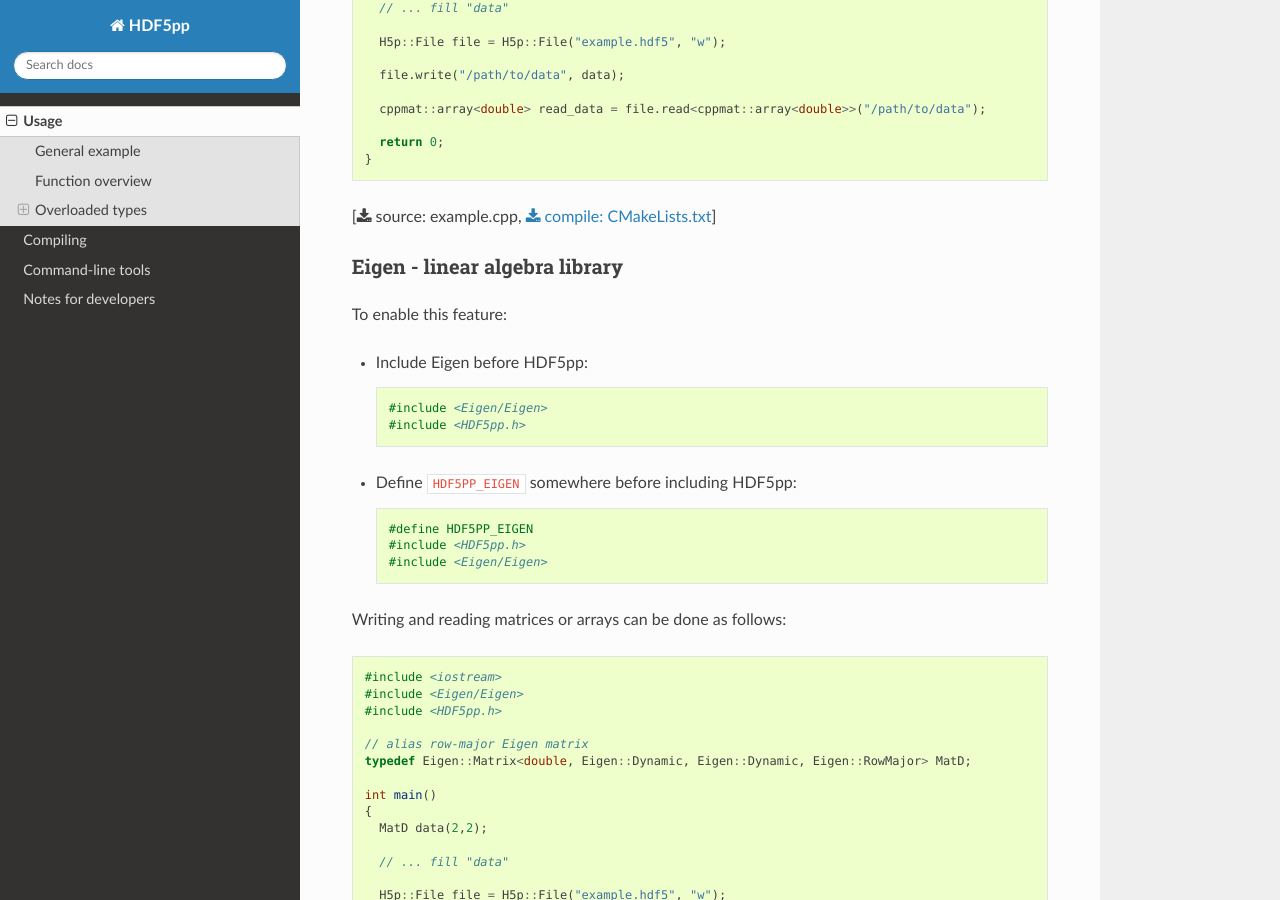
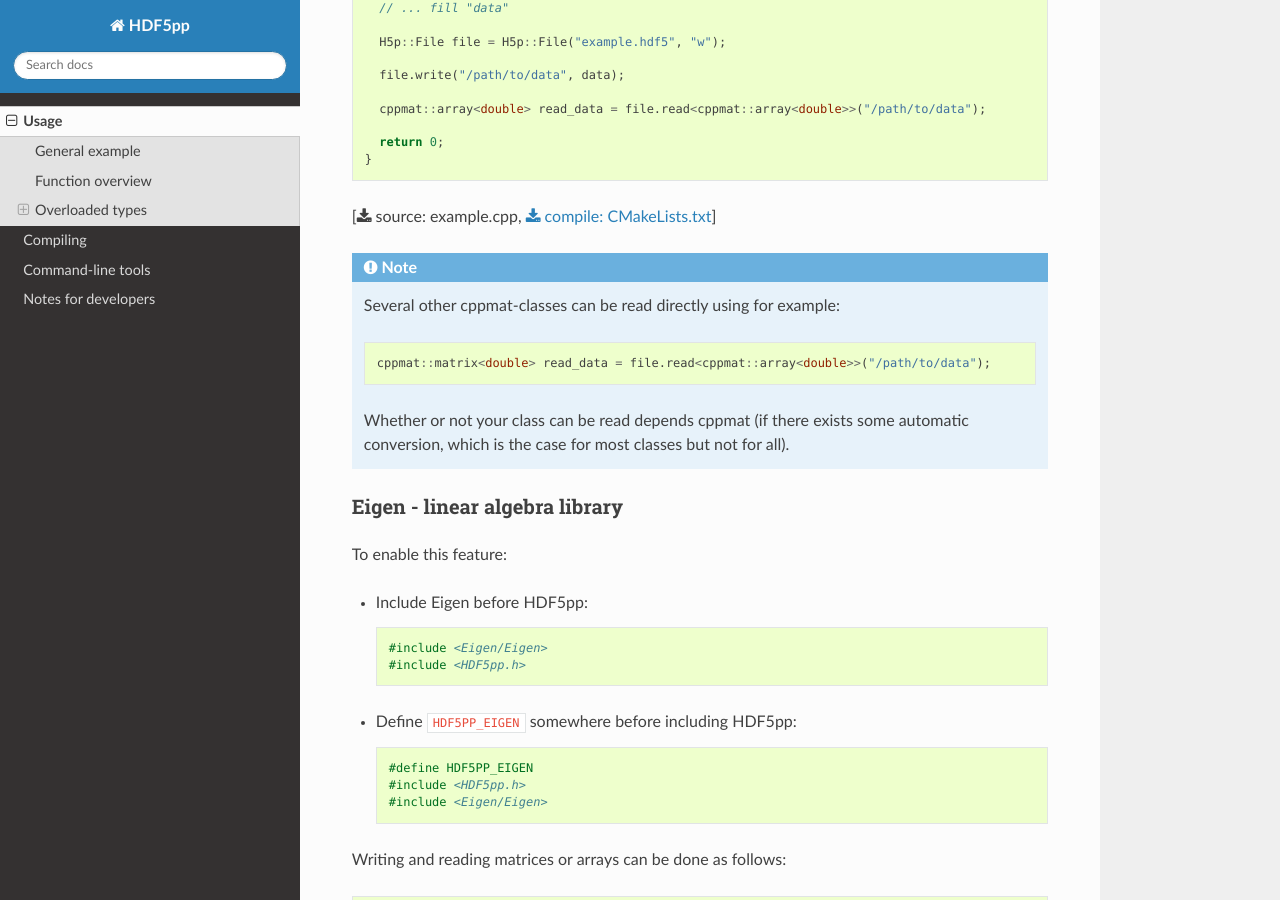
Before and after one commit to tdegeus/HDF5pp, a Sphinx documentation site: the page built from docs/usage.rst, in a window 1280 px wide and 900 px high, scrolled down 5519 px. Built offline with Sphinx 7.4.7 and the Read the Docs theme 2.0.0, drawn with Linux system fonts in a browser that asks for light colours; formulas are drawn with MathJax 3.

Commit message:
Updated to new cppmat API

```diff
--- a/docs/usage.rst
+++ b/docs/usage.rst
@@ -276,6 +276,16 @@
 
 [:download:`source: example.cpp <examples/cppmat/example.cpp>`, :download:`compile: CMakeLists.txt <examples/cppmat/CMakeLists.txt>`]
 
+.. note::
+
+  Several other cppmat-classes can be read directly using for example:
+
+  .. code-block:: cpp
+
+    cppmat::matrix<double> read_data = file.read<cppmat::array<double>>("/path/to/data");
+
+  Whether or not your class can be read depends cppmat (if there exists some automatic conversion, which is the case for most classes but not for all).
+
 Eigen - linear algebra library
 ------------------------------
 
```
Also changed, not shown: 2 other files.
